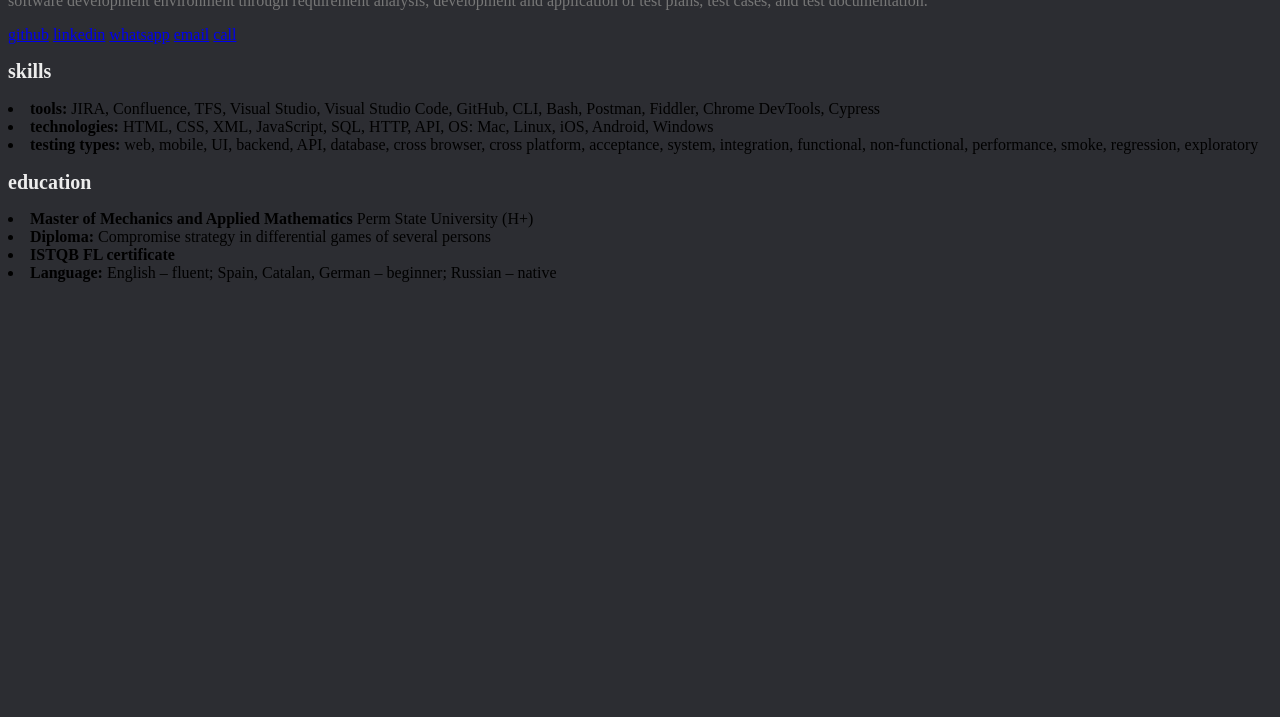
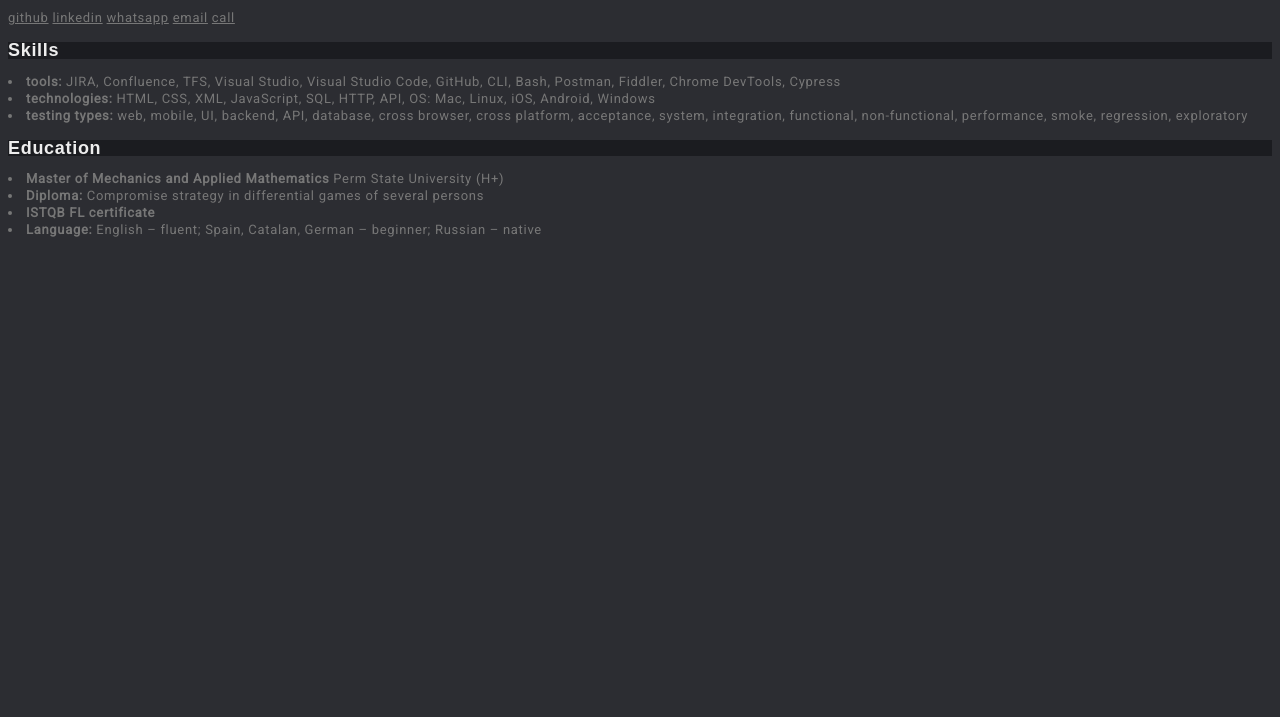
Before and after one commit to leocareer/resume, a plain HTML site: page index.html in a window 1280 px wide. Shown: the part 83-800 px from the top of the page. Drawn offline with Linux system fonts and the light colour scheme.

Commit message:
fons, reorganized styles

```diff
--- a/index.html
+++ b/index.html
@@ -17,11 +17,11 @@
   <a href="https://wa.me/34626804399">whatsapp</a>
   <a href="mailto:leo.ph.career@gmail.com">email</a>
   <a href="tel:+34626604399">call</a>
-  <h2>skills</h2>
+  <h2>Skills</h2>
   <li><strong>tools:</strong> JIRA, Confluence, TFS, Visual Studio, Visual Studio Code, GitHub, CLI, Bash, Postman, Fiddler, Chrome DevTools, Cypress</li>
   <li><strong>technologies:</strong> HTML, CSS, XML, JavaScript, SQL, HTTP, API, OS: Mac, Linux, iOS, Android, Windows</li>
   <li><strong>testing types:</strong> web, mobile, UI, backend, API, database, cross browser, cross platform, acceptance, system, integration, functional, non-functional, performance, smoke, regression, exploratory</li>
-  <h2>education</h2>
+  <h2>Education</h2>
   <li><strong>Master of Mechanics and Applied Mathematics</strong> Perm State University (Н+)</li>
   <li><strong>Diploma:</strong> Compromise strategy in differential games of several persons</li>
   <li><strong>ISTQB FL certificate</strong></li>
--- a/styles.css
+++ b/styles.css
@@ -1,17 +1,28 @@
+@import url('https://fonts.googleapis.com/css2?family=Roboto&display=swap');
+
 h1 {
   color:#94c02f;
   font-size: 22px;
+  font-family: Arial, Helvetica, sans-serif;
 }
 
 body {
   background: #2C2D32;
+  /*font: normal 13px 'Roboto', sans-serif;*/
+  font-family: 'Roboto', sans-serif;
+  font-size: 13px;
+  font-weight: normal;
+  letter-spacing: 0.7px;
+  line-height: 1.3em;
 }
 
-p {
-color: #777777;
+p, a, li {
+  color: #777777;
 }
 
 h2 {
+  background: #1B1C20;
   color: #EDEDED;
-  font-size: 20px;
+  font-size: 18px;
+  font-family: Arial, Helvetica, sans-serif;
 }
```
